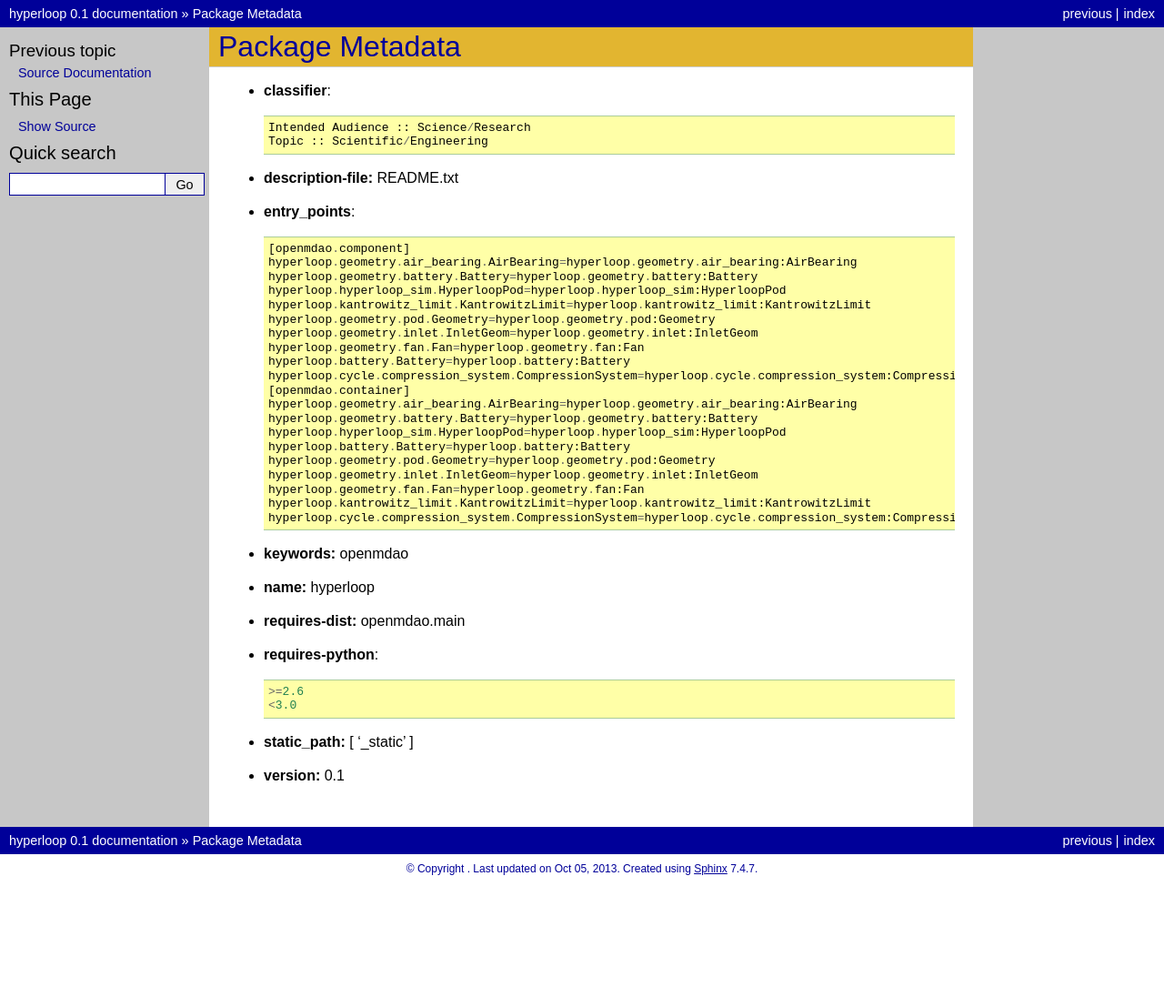
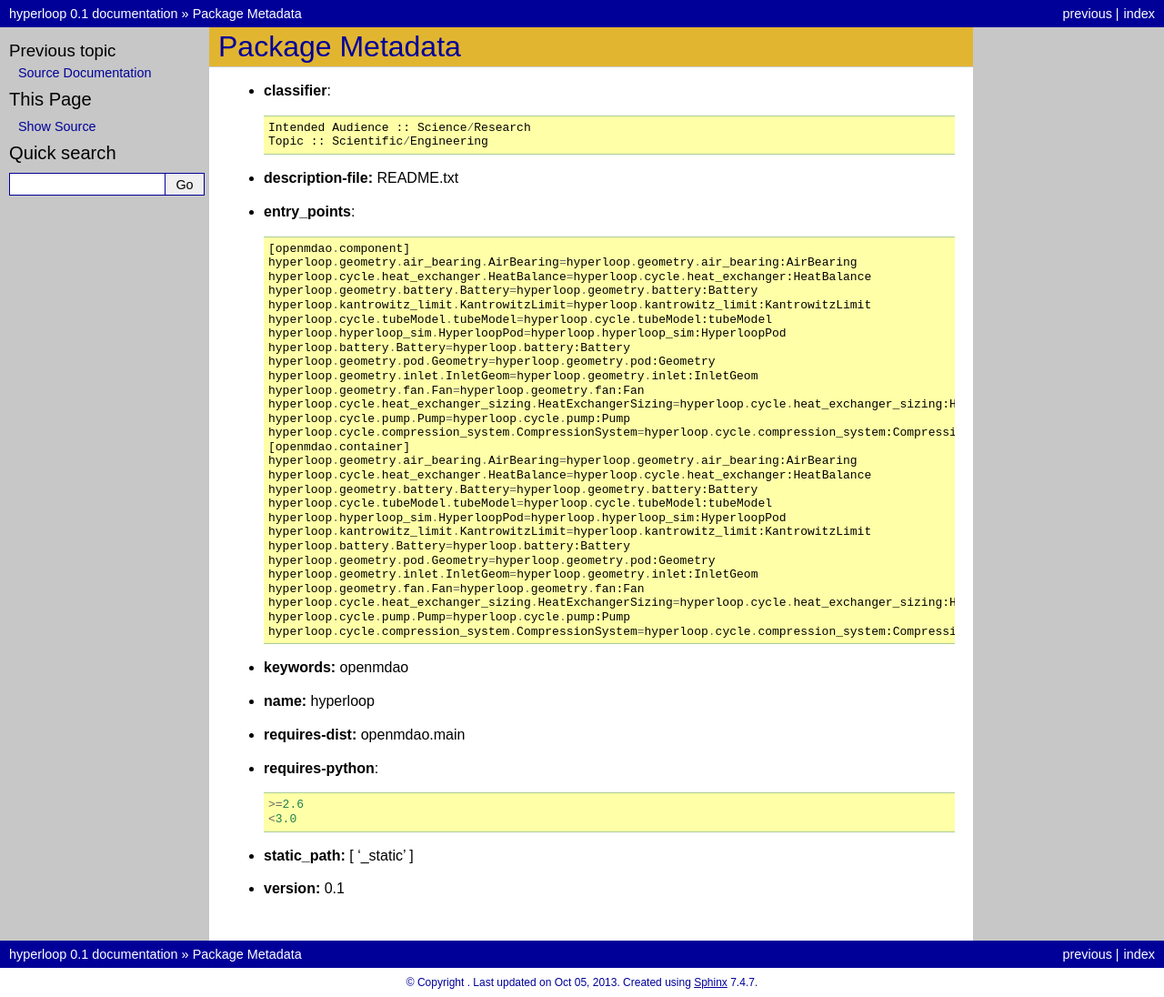
Before and after one commit to JustinSGray/Hyperloop, a Sphinx documentation site: the page built from docs/pkgdocs.rst, in a window 1280 px wide. Shown: the whole page at 91% size. Built offline with Sphinx 7.4.7, drawn with Linux system fonts in a browser that asks for light colours; before the commit the page ends 971 px from its top, so only the background shows below that.

Commit message:
working on compression system

```diff
--- a/docs/conf.py
+++ b/docs/conf.py
@@ -1,299 +1,150 @@
 # This file is autogenerated during plugin quickstart and overwritten during
-
 # plugin makedist and plugin build_docs. DO NOT CHANGE IT if you plan to
-
 # use plugin makedist to package the distribution.
 
-
-
 # -*- coding: utf-8 -*-
-
 #
-
 # This file is execfile()d with the current directory set to its containing dir.
-
 #
-
 # The contents of this file are pickled, so don't put values in the namespace
-
 # that aren't pickleable (module imports are okay, they're removed automatically).
-
 #
-
-
 
 import sys, os
 
-
-
 def _sys_path_add(toadd=None):
-
     if toadd:
-
         distdir = os.path.dirname(os.path.dirname(__file__))
-
         sys.path = [distdir] + [os.path.join(distdir, p) for p in toadd] + sys.path
 
-
-
-_sys_path_add(['images', 'src', 'src\\hyperloop', 'src\\hyperloop\\cycle', 'src\\hyperloop\\geometry'])
-
-
+_sys_path_add(['images', 'src', 'src/hyperloop', 'src/hyperloop/cycle', 'src/hyperloop/geometry'])
 
 # General configuration
-
 # ---------------------
 
-
-
 # Add any Sphinx extension module names here, as strings. They can be extensions
-
 # coming with Sphinx (named 'sphinx.ext.*') or your custom ones.
-
 extensions = ['sphinx.ext.autodoc', 'sphinx.ext.intersphinx',
-
               'sphinx.ext.doctest', 'sphinx.ext.todo','openmdao.util.doctools',
-
               'sphinx.ext.viewcode','sphinx.ext.mathjax'
-
       ]
 
-
-
 # Add any paths that contain templates here, relative to this directory.
-
 templates_path = ['_templates']
 
-
-
 # The suffix of source filenames.
-
 source_suffix = '.rst'
 
-
-
 # The encoding of source files.
-
 #source_encoding = 'utf-8'
 
-
-
 # The master toctree document.
-
 master_doc = 'index'
 
-
-
 # General information about the project.
-
 project = u'hyperloop'
-
 copyright = u''
 
-
-
 # The version info for the project you're documenting, acts as replacement for
-
 # |version| and |release|, also used in various other places throughout the
-
 # built documents.
-
 #
-
 # The short X.Y version.
-
 version = '0.1'
-
 #The short version is the one that shows up in the file when you use /version/.
-
 # The full version, including alpha/beta/rc tags.
-
 release = '0.1'
 
-
-
 # The language for content autogenerated by Sphinx. Refer to documentation
-
 # for a list of supported languages.
-
 #language = None
 
-
-
 # There are two options for replacing |today|: either, you set today to some
-
 # non-false value, then it is used:
-
 #today = ''
-
 # Else, today_fmt is used as the format for a strftime call.
-
 today_fmt = '%B %d, %Y'
 
-
-
 # List of directories, relative to source directory, that shouldn't be searched
-
 # for source files.
-
 exclude_trees = ['_build']
 
-
-
 # The name of the Pygments (syntax highlighting) style to use.
-
 pygments_style = 'sphinx'
 
 
-
-
-
 # Options for HTML output
-
 # -----------------------
 
-
-
 # The style sheet to use for HTML and HTML Help pages. A file of that name
-
 # must exist either in Sphinx' static/ path, or in one of the custom paths
-
 # given in html_static_path.
-
 html_style = 'default.css'
 
-
-
 # The name for this set of Sphinx documents.  If None, it defaults to
-
 # "<project> v<release> documentation".
-
 #html_title = None
 
-
-
 # A shorter title for the navigation bar.  Default is the same as html_title.
-
 #html_short_title = None
 
-
-
 # The name of an image file (relative to this directory) to place at the top
-
 # of the sidebar.
-
 #html_logo = None
 
-
-
 # The name of an image file (within the static path) to use as favicon of the
-
 # docs.  This file should be a Windows icon file (.ico) being 16x16 or 32x32
-
 # pixels large.
-
 #html_favicon = None
 
-
-
 # Add any paths that contain custom static files (such as style sheets) here,
-
 # relative to this directory. They are copied after the builtin static files,
-
 # so a file named "default.css" will overwrite the builtin "default.css".
-
 html_static_path = [ '_static' ]
 
-
-
 # If not '', a 'Last updated on:' timestamp is inserted at every page bottom,
-
 # using the given strftime format.
-
 html_last_updated_fmt = '%b %d, %Y'
 
-
-
 # If false, no index is generated.
-
 #html_use_index = True
 
-
-
 # If true, the index is split into individual pages for each letter.
-
 #html_split_index = False
 
-
-
 # If true, the reST sources are included in the HTML build as _sources/<name>.
-
 #html_copy_source = True
 
-
-
 # If true, an OpenSearch description file will be output, and all pages will
-
 # contain a <link> tag referring to it.  The value of this option must be the
-
 # base URL from which the finished HTML is served.
-
 #html_use_opensearch = ''
-
-
 
 html_theme = "default"
 
-
-
 # using these theme options will make the docs share a consistent
-
 # look with the OpenMDAO docs
-
 html_theme_options = {
-
      "headtextcolor": "#000099",
-
      "headbgcolor": "#e2b530",
-
      "headfont": "Arial",
-
      "relbarbgcolor": "#000099",
-
      "relbartextcolor": "white",
-
      "relbarlinkcolor": "white",
-
      "sidebarbgcolor": "#c7c7c7",
-
      "sidebartextcolor": "black",
-
      "sidebarlinkcolor": "#000099",
-
      "footerbgcolor": "white",
-
      "footertextcolor": "#000099",
-
      "textcolor": "black",
-
      "codebgcolor": "#ffffa7",
-
      "linkcolor": "#005ce6",
-
     }
-
-
-
 
 
 todo_include_todos = True
 
-
-
 # Example configuration for intersphinx: refer to the Python standard library.
-
 intersphinx_mapping = {'http://docs.python.org/dev': None}
 
-
-
 autodoc_member_order = 'groupwise'
--- a/docs/pkgdocs.rst
+++ b/docs/pkgdocs.rst
@@ -14,23 +14,31 @@
 
     [openmdao.component]
     hyperloop.geometry.air_bearing.AirBearing=hyperloop.geometry.air_bearing:AirBearing
+    hyperloop.cycle.heat_exchanger.HeatBalance=hyperloop.cycle.heat_exchanger:HeatBalance
     hyperloop.geometry.battery.Battery=hyperloop.geometry.battery:Battery
-    hyperloop.hyperloop_sim.HyperloopPod=hyperloop.hyperloop_sim:HyperloopPod
     hyperloop.kantrowitz_limit.KantrowitzLimit=hyperloop.kantrowitz_limit:KantrowitzLimit
-    hyperloop.geometry.pod.Geometry=hyperloop.geometry.pod:Geometry
-    hyperloop.geometry.inlet.InletGeom=hyperloop.geometry.inlet:InletGeom
-    hyperloop.geometry.fan.Fan=hyperloop.geometry.fan:Fan
-    hyperloop.battery.Battery=hyperloop.battery:Battery
-    hyperloop.cycle.compression_system.CompressionSystem=hyperloop.cycle.compression_system:CompressionSystem
-    [openmdao.container]
-    hyperloop.geometry.air_bearing.AirBearing=hyperloop.geometry.air_bearing:AirBearing
-    hyperloop.geometry.battery.Battery=hyperloop.geometry.battery:Battery
+    hyperloop.cycle.tubeModel.tubeModel=hyperloop.cycle.tubeModel:tubeModel
     hyperloop.hyperloop_sim.HyperloopPod=hyperloop.hyperloop_sim:HyperloopPod
     hyperloop.battery.Battery=hyperloop.battery:Battery
     hyperloop.geometry.pod.Geometry=hyperloop.geometry.pod:Geometry
     hyperloop.geometry.inlet.InletGeom=hyperloop.geometry.inlet:InletGeom
     hyperloop.geometry.fan.Fan=hyperloop.geometry.fan:Fan
+    hyperloop.cycle.heat_exchanger_sizing.HeatExchangerSizing=hyperloop.cycle.heat_exchanger_sizing:HeatExchangerSizing
+    hyperloop.cycle.pump.Pump=hyperloop.cycle.pump:Pump
+    hyperloop.cycle.compression_system.CompressionSystem=hyperloop.cycle.compression_system:CompressionSystem
+    [openmdao.container]
+    hyperloop.geometry.air_bearing.AirBearing=hyperloop.geometry.air_bearing:AirBearing
+    hyperloop.cycle.heat_exchanger.HeatBalance=hyperloop.cycle.heat_exchanger:HeatBalance
+    hyperloop.geometry.battery.Battery=hyperloop.geometry.battery:Battery
+    hyperloop.cycle.tubeModel.tubeModel=hyperloop.cycle.tubeModel:tubeModel
+    hyperloop.hyperloop_sim.HyperloopPod=hyperloop.hyperloop_sim:HyperloopPod
     hyperloop.kantrowitz_limit.KantrowitzLimit=hyperloop.kantrowitz_limit:KantrowitzLimit
+    hyperloop.battery.Battery=hyperloop.battery:Battery
+    hyperloop.geometry.pod.Geometry=hyperloop.geometry.pod:Geometry
+    hyperloop.geometry.inlet.InletGeom=hyperloop.geometry.inlet:InletGeom
+    hyperloop.geometry.fan.Fan=hyperloop.geometry.fan:Fan
+    hyperloop.cycle.heat_exchanger_sizing.HeatExchangerSizing=hyperloop.cycle.heat_exchanger_sizing:HeatExchangerSizing
+    hyperloop.cycle.pump.Pump=hyperloop.cycle.pump:Pump
     hyperloop.cycle.compression_system.CompressionSystem=hyperloop.cycle.compression_system:CompressionSystem
 
 - **keywords:** openmdao
--- a/docs/usage.rst
+++ b/docs/usage.rst
@@ -3,7 +3,6 @@
 ===============
 
 This plugin provides contains the Hyperloop model built using OpenMDAO.
-
 
 ===================
 Modeling Summary
```
Also changed, not shown: docs/srcdocs.rst (+52 -0 lines), 1 other file.
